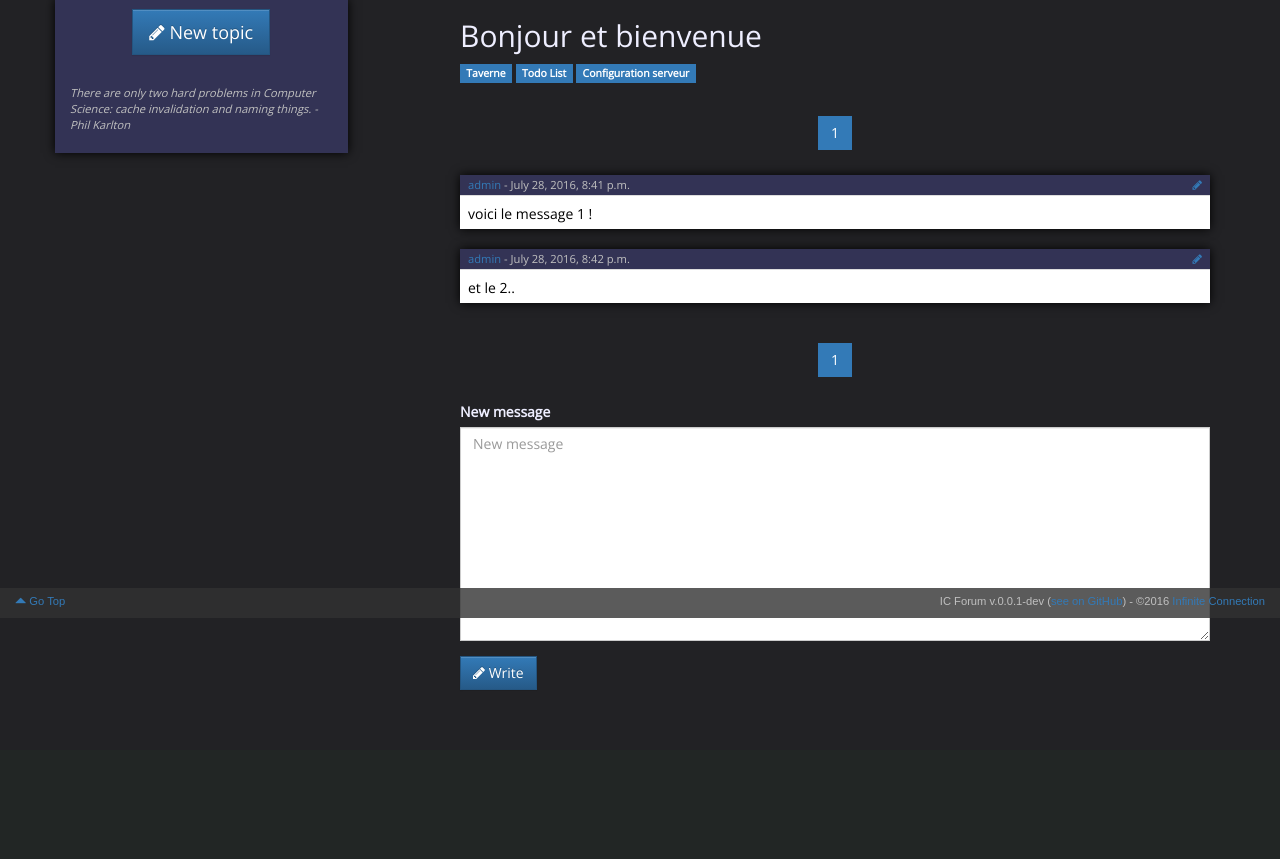
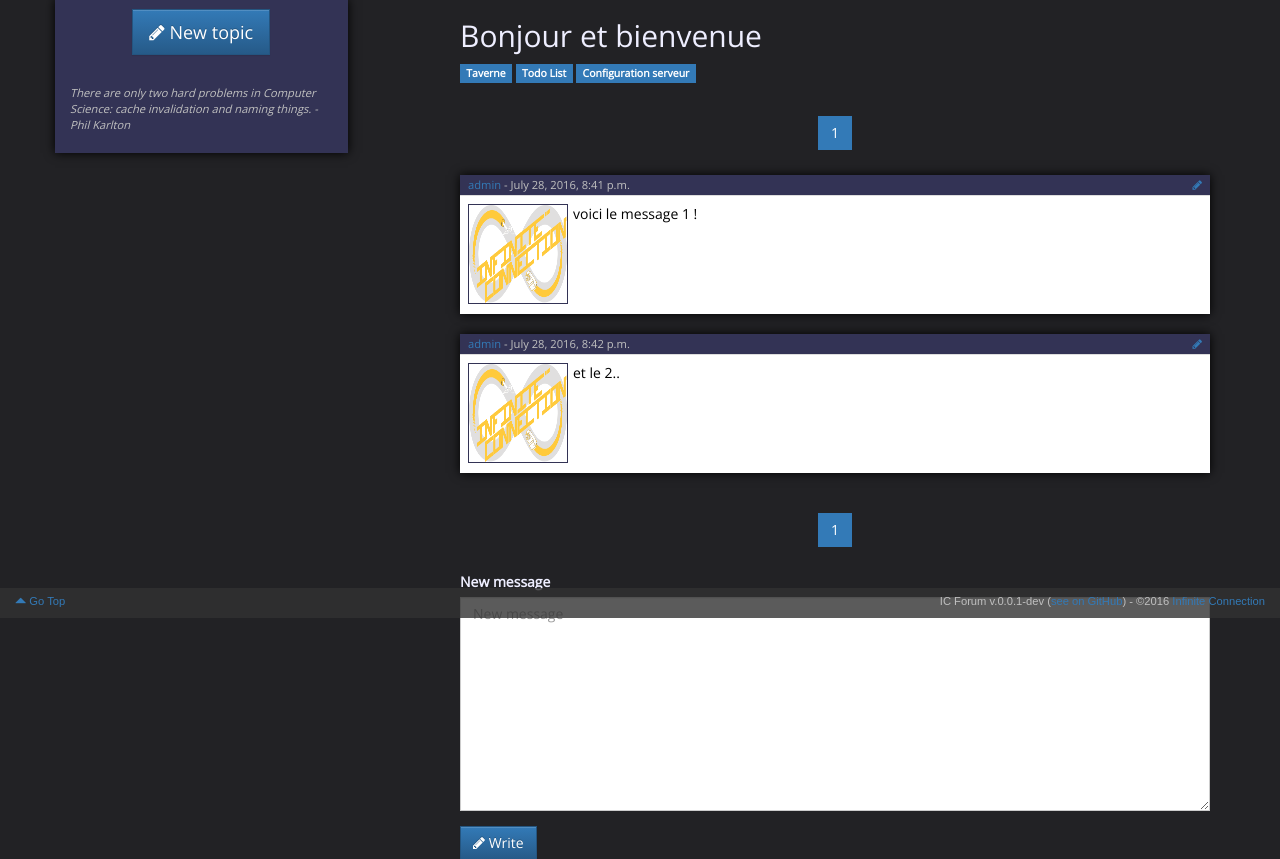
Before and after one commit to rdujardin/icforum, a Django app: page /topic/1/ in a window 1280 px wide. Shown: the part 182-1041 px from the top of the page. Before the commit the page ends 872 px from the top, so only its background shows below. Run offline with Django 3.2, Linux system fonts and the light colour scheme; a user stored in the database is signed in; data comes from the database, SQL or seed files in the repository; both versions use the stored data as it was after the commit; some libraries are stand-ins or nearby versions.

Commit message:
Add avatars feature

```diff
--- a/icforum/forum/forms.py
+++ b/icforum/forum/forms.py
@@ -16,6 +16,19 @@ class SignInForm(forms.Form):
 			profile = Profile.objects.get(user=user)
 			if profile.banned:
 				raise forms.ValidationError('You have been banned, try again later')
+
+class ChangeAvatarForm(forms.Form):
+	avatar = forms.ImageField(label='Image file (max. 512 kb)')
+
+	def clean_content(self):
+		content = self.cleaned_data['content']
+		content_type = content.content_type.split('/')[0]
+		if content_type in settings.CONTENT_TYPES:
+			if content.size > settings.MAX_UPLOAD_SIZE:
+				raise forms.ValidationError('File is too big')
+		else:
+			raise forms.ValidationError('File type is not supported')
+		return content
 
 class TopicForm(forms.ModelForm):
 	class Meta:
--- a/icforum/forum/models.py
+++ b/icforum/forum/models.py
@@ -9,6 +9,7 @@ class Profile(models.Model):
 	user = models.OneToOneField(User, on_delete=models.CASCADE)
 	signup_date = models.DateTimeField(auto_now_add=True, auto_now=False, verbose_name='Signed up')
 	banned = models.BooleanField(default=False, verbose_name='Is banned')
+	avatar = models.ImageField(upload_to='avatars/', verbose_name='Avatar', blank=True, null=True)
 
 	def __str__(self):
 		return self.user.username
--- a/icforum/forum/views.py
+++ b/icforum/forum/views.py
@@ -248,7 +248,20 @@ def user(request, pk):
 	user = get_object_or_404(User.objects.all(), pk=pk)
 	profile = Profile.objects.get(user=user)
 
+	can_edit = user == request.user
+
+	if request.method == 'POST':
+		change_avatar_form = ChangeAvatarForm(request.POST, request.FILES)
+		if change_avatar_form.is_valid() and can_edit:
+			profile.avatar.save(change_avatar_form.cleaned_data['avatar'].name, change_avatar_form.cleaned_data['avatar'])
+			change_avatar_form = ChangeAvatarForm()
+
+	else:
+		change_avatar_form = ChangeAvatarForm()
+
 	return _render(request, 'forum/user.html', {
 		'user': user,
 		'profile': profile,
+		'can_edit': can_edit,
+		'change_avatar_form': change_avatar_form,
 	})
--- a/icforum/icforum/urls.py
+++ b/icforum/icforum/urls.py
@@ -14,9 +14,13 @@ Including another URLconf
     2. Add a URL to urlpatterns:  url(r'^blog/', include('blog.urls'))
 """
 from django.conf.urls import url, include
+from django.conf.urls.static import static
+from django.conf import settings
 from django.contrib import admin
 
 urlpatterns = [
+
     url(r'^admin/', admin.site.urls),
     url(r'^', include('forum.urls')),
-]
+
+] + static(settings.MEDIA_URL, document_root=settings.MEDIA_ROOT)
--- a/icforum/static/base.css
+++ b/icforum/static/base.css
@@ -171,3 +171,17 @@ td {
 .pad2x {
 	padding: 1em;
 }
+
+.avatar {
+	float: left;
+	background-color: white;
+	border: 1px solid #333355;
+	margin-right: 5px;
+	margin-bottom: 5px;
+	width: 100px;
+	height: 100px;
+}
+
+.msg_body {
+	margin-left: 105px;
+}
--- a/icforum/templates/forum/topic.html
+++ b/icforum/templates/forum/topic.html
@@ -34,7 +34,8 @@
 				{% if edit_message_pk != message.pk %}
 					<div class="panel-heading small"><a href="{% url 'user' pk=message.author.pk %}">{{ message.author }}</a> - {{ message.posted }} {% if message.show_edited %}(edited : {{ message.edited }}){% endif %}{% if not topic.closed %}{% if message.author.username == signed_in_user or signed_in_user_can_edit_all %}<a class="pull-right" href="{% url 'topic' pk=topic.pk edit_message=message.pk %}"><i class="fa fa-pencil" aria-hidden="true"></i></a>{% endif %}{% endif %}</div>
 					<div class="panel-body">
-						{{ message.content |safe }}
+						<img alt="avatar" src="{% if message.author.profile.avatar %}/media/{{ message.author.profile.avatar }}{% else %}/static/anonymous_avatar.png{% endif %}" width="100px" height="100px" class="avatar" />
+						<div class="msg_body">{{ message.content |safe }}</div>
 					</div>
 				{% else %}
 					{% if not topic.closed %}
```
Also changed, not shown: icforum/icforum/settings.py (+8 -0 lines), icforum/templates/forum/user.html (+19 -1 lines), icforum/db.sqlite3, icforum/forum/migrations/0012_profile_avatar.py (added), icforum/forum/migrations/0013_auto_20160816_2336.py (added), icforum/forum/migrations/0014_auto_20160818_2230.py (added), icforum/forum/migrations/0015_auto_20160819_2338.py (added), icforum/media/avatars/internet2.jpg (added), icforum/media/avatars/logo_blue.png (added), icforum/media/avatars/logo_gold.png (added), icforum/media/avatars/logo_gold_LvLGLVL.png (added), icforum/static/anonymous_avatar.png (added).
